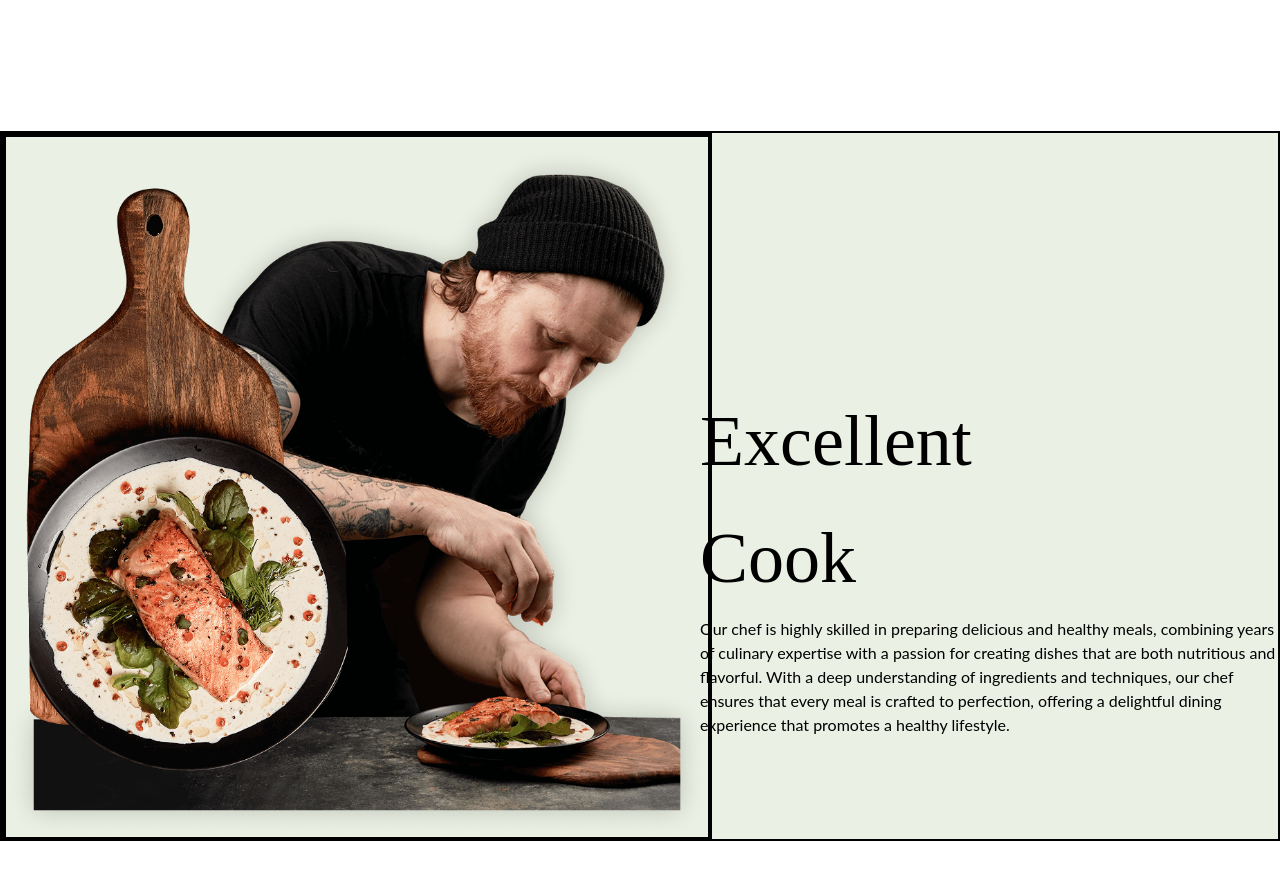
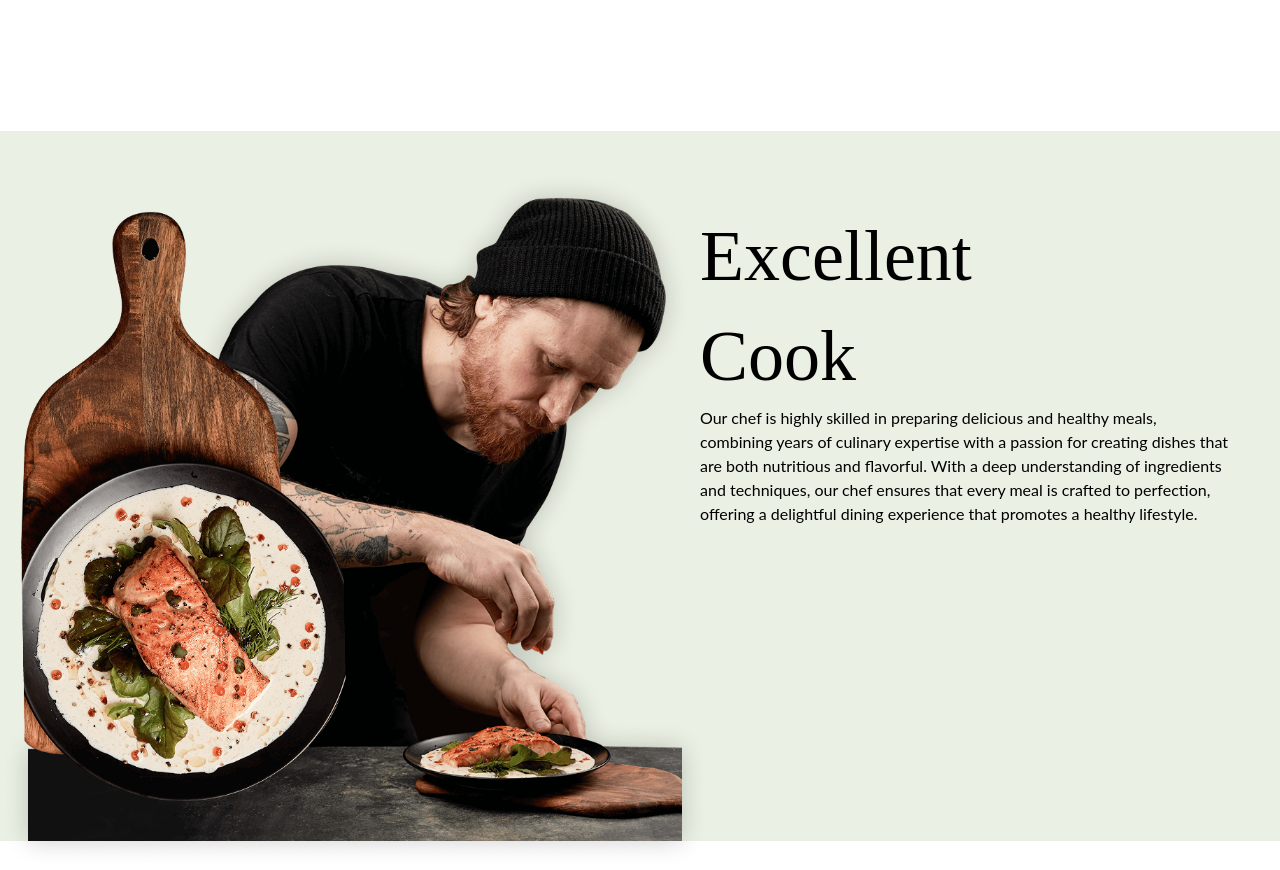
Before and after one commit to shiranlakshitha/FoodZero-React, a React (Vite) app: page / in a window 1280 px wide. Shown: the part 2723-3593 px from the top of the page. Before the commit the page ends 3564 px from the top, so only its background shows below. Built offline with nearby package versions, Linux system fonts and the light colour scheme.

Commit message:
feat: update fourth section layout for improved structure and visual appeal

```diff
--- a/src/pages/Home.tsx
+++ b/src/pages/Home.tsx
@@ -112,14 +112,15 @@ const Home = () => {
         </div>
       </div>
       {/*fourth section*/}
-      <div className="border-2 flex flex-col h-[710px] md:flex-row py-[100px] pt-[50px] bg-[#EBF0E4] gap-5 relative">
+      <div className="flex flex-col h-auto lg:h-[710px] md:flex-row py-[100px] pt-[50px] px-[50px] bg-[#EBF0E4] gap-5 relative">
           <div className="flex-1">
-            <div className="border-2 w-[710px] h-full absolute bottom-0 left-0">
-               <img src={assets.chef} className="border-2 w-full h-auto object-center" alt="" />
+            <img src={assets.chef} className="lg:hidden block object-cover w-full h-auto" alt="" />
+            <div className="lg:block hidden w-[710px] h-full absolute bottom-[-29px] left-0">
+               <img src={assets.chef} className="w-full h-auto object-center" alt="" />
             </div>
           </div>
-          <div className="flex-1 items-center mx-auto mt-[200px] ml-[100px] ">
-            <h1 className="text-3xl md:text-7xl font-rufina lg:max-w-[200px] leading-relaxed">Excellent Cook</h1>
+          <div className="flex-1 items-center mx-auto mt-[25px] lg:ml-[100px] ">
+            <h1 className="text-3xl md:text-7xl font-rufina lg:max-w-[200px] leading-25">Excellent Cook</h1>
             <p className="font-lato">Our chef is highly skilled in preparing delicious and healthy meals, combining years of culinary expertise with a passion for creating dishes that are both nutritious and flavorful. With a deep understanding of ingredients and techniques, our chef ensures that every meal is crafted to perfection, offering a delightful dining experience that promotes a healthy lifestyle.</p>
           </div>
       </div>
```
